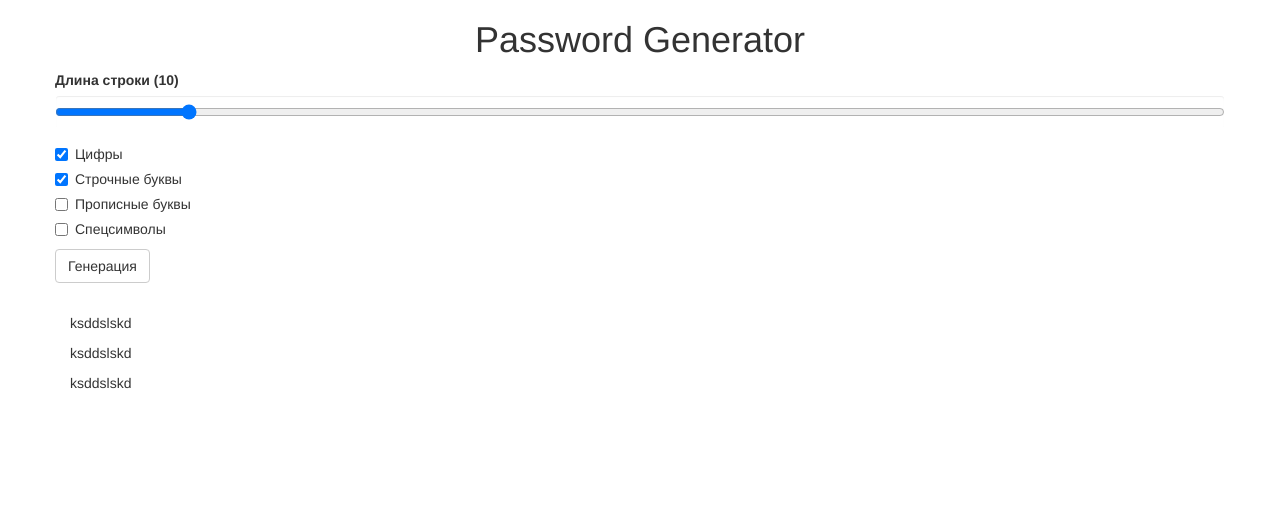
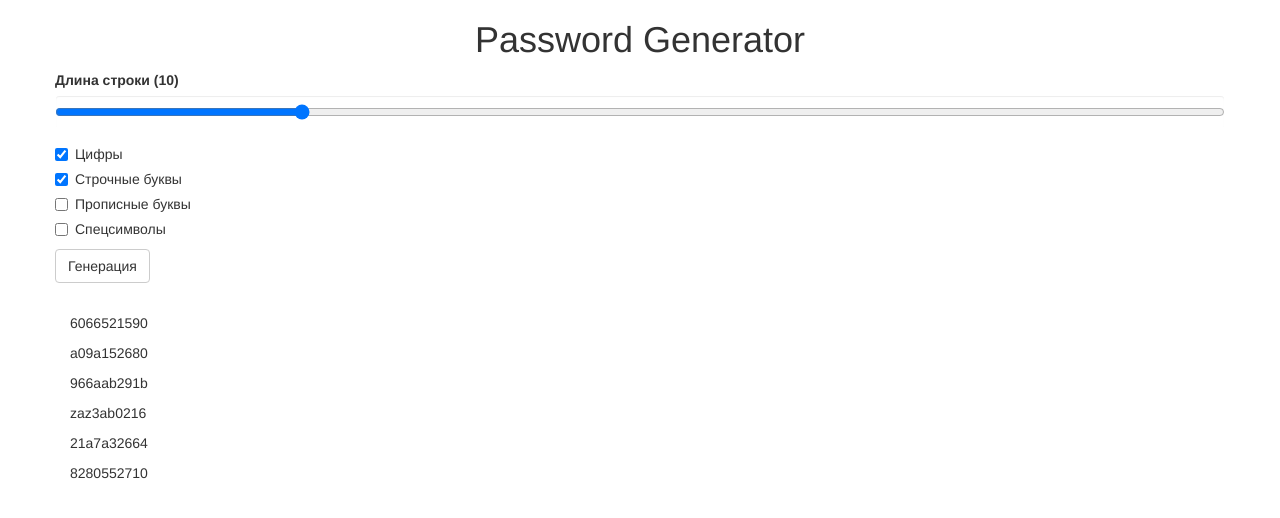
Before and after one commit to DenisHannibal/Project_test-JS-Bootstrap4, a plain HTML site: page src/index.html in a window 1280 px wide. Drawn offline with nearby package versions, Linux system fonts and the light colour scheme.

Commit message:
Generator JS end

```diff
--- a/src/index.html
+++ b/src/index.html
@@ -32,7 +32,7 @@
           <form>
             <div class="form-group">
               <label for="param-1">Длина строки (<span id="password-length">10</span>)</label>
-              <input type="range" class="form-control" id="param-1" value="10">
+              <input type="range" class="form-control" id="param-1" value="10" max="50">
             </div>
              <div class="checkbox">
               <label>
@@ -54,7 +54,7 @@
                 <input type="checkbox" id="param-5"> Спецсимволы
               </label>
             </div>
-            <button type="button" class="btn btn-default">Генерация</button>
+            <button type="button" id="generator" class="btn btn-default">Генерация</button>
           </form>
         </div>
 
@@ -63,9 +63,7 @@
     <div class="row">
       <div class="col-lg-12">
         <div id="out">
-            <p>ksddslskd</p>
-             <p>ksddslskd</p>
-              <p>ksddslskd</p>
+
         </div>
       </div>
     </div>
@@ -75,6 +73,7 @@
   <script src="https://ajax.googleapis.com/ajax/libs/jquery/1.12.4/jquery.min.js"></script>
   <!-- Include all compiled plugins (below), or include individual files as needed -->
   <script src="js/bootstrap.min.js"></script>
+  <script src="js/generator.js"></script>
 </body>
 
 </html>
--- /dev/null
+++ b/src/js/generator.js
@@ -0,0 +1,43 @@
+var arr2 = [1,2,3,4,5,6,7,8,9,0];
+var arr3 = ['a','b','z'];
+var arr4 = ['A', 'B', 'Z'];
+var arr5 = ['!', '?', '@'];
+document.getElementById('param-1').oninput = function () {
+  document.getElementById('password-length').innerHTML = this.value;
+}
+generatePass();
+document.getElementById('generator').onclick = generatePass;
+
+function generatePass() {
+  var result  =[];
+  if (document.getElementById('param-2').checked) {
+    result = result.concat(arr2);
+  }
+  if (document.getElementById('param-3').checked) {
+    result = result.concat(arr3);
+  }
+  if (document.getElementById('param-4').checked) {
+    result = result.concat(arr4);
+  }
+  if (document.getElementById('param-5').checked) {
+    result = result.concat(arr5);
+  }
+  result.sort(compareRandom);
+  document.getElementById('out').innerHTML = '';
+  for (var k = 0; k < 6; k++) {
+     var pass = '';
+     var passLength = parseInt(document.getElementById('param-1').value);
+     for (var i = 0; i < passLength; i++) {
+       pass += result[randomInteger(0, result.length - 1)];
+     }
+     document.getElementById('out').innerHTML += '<p>' + pass + '</p>';
+  }
+}
+function compareRandom(a,b) {
+  return Math.random() - 0.5;
+}
+function randomInteger(min, max) {
+  var rand = min - 0.5 + Math.random() * (max - min + 1)
+  rand = Math.round(rand);
+  return rand;
+}
```
